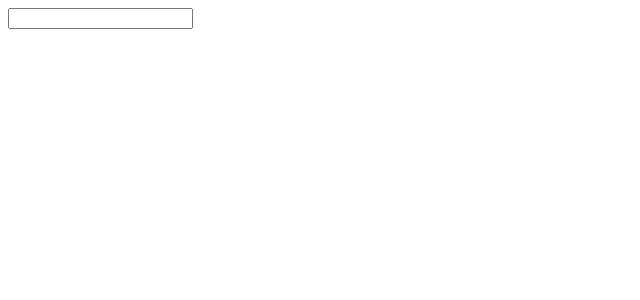
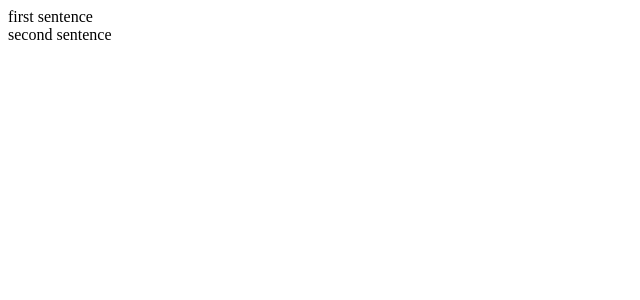
Before and after one commit to uisproject/react18-experiment, a React (Create React App) app: page / in a window 1280 px wide. Shown: the top 300 px of the page, without its empty margins (0-640 px from the left). Built offline with nearby package versions, Linux system fonts and the light colour scheme.

Commit message:
added useId hook

```diff
--- a/src/HookExperiments/HookExperiment.jsx
+++ b/src/HookExperiments/HookExperiment.jsx
@@ -1,11 +1,13 @@
 import UseDeferredValue from "./UseDeferredValue";
+import UseId from "./UseId";
 import UseTransition from "./UseTransition";
 
 const HookExperiment = () => {
   return (
     <>
       {/* <UseTransition /> */}
-      <UseDeferredValue />
+      {/* <UseDeferredValue /> */}
+      <UseId />
     </>
   );
 };
--- /dev/null
+++ b/src/HookExperiments/UseId.jsx
@@ -0,0 +1,20 @@
+// useId is a hook for generating unique IDs that are stable across the server and client, while avoiding hydration mismatches.
+// useId is not for generating keys in a list. Keys should be generated from your data.
+
+// so it's just simply generate id for client and server side, nothing else hahaha
+
+import React, { useId } from "react";
+
+const UseId = () => {
+  const id1 = useId();
+  const id2 = useId();
+
+  return (
+    <div>
+      <div className={id1}>first sentence</div>
+      <div className={id2}>second sentence</div>
+    </div>
+  );
+};
+
+export default UseId;
```
